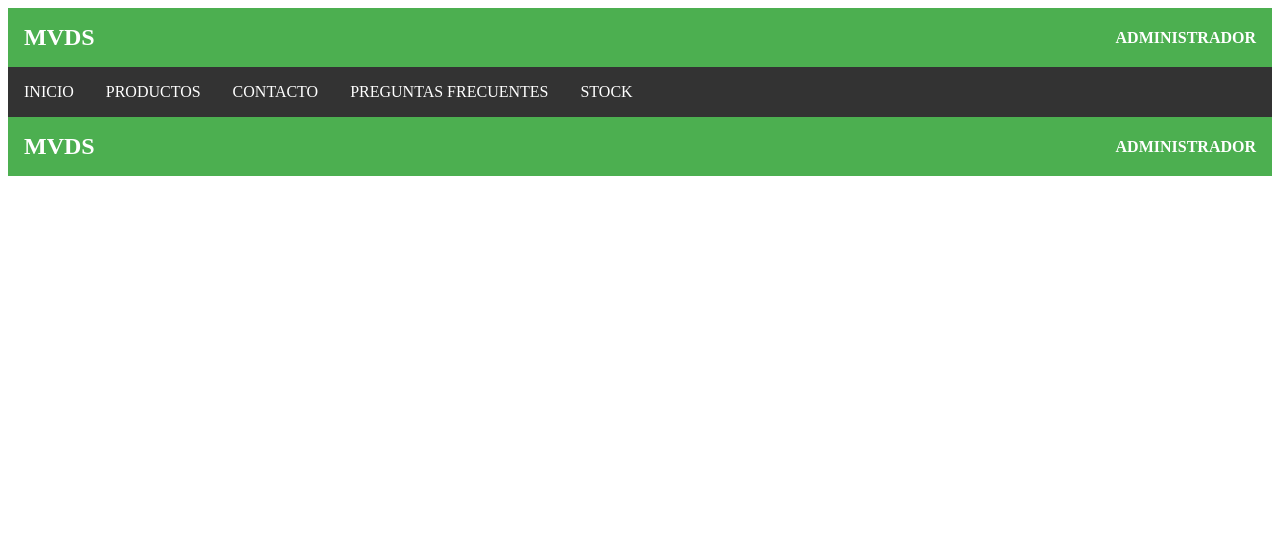
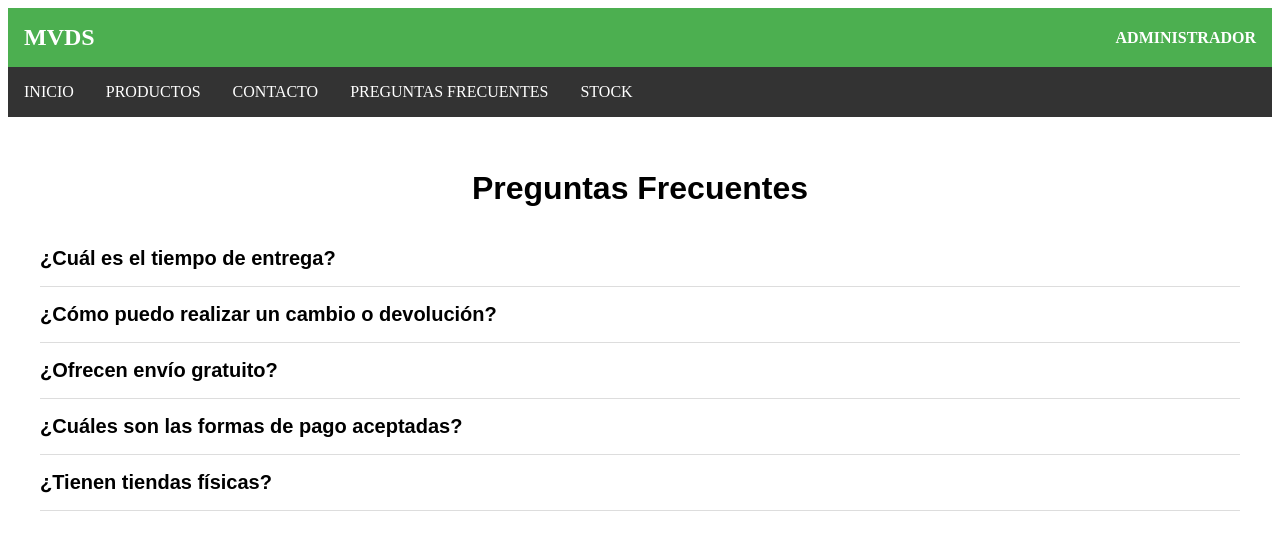
Before and after one commit to FedeRom28/tpifinal, a React (Vite) app: page /preguntas-frecuentes in a window 1280 px wide. Shown: the top 550 px of the page. Built offline with nearby package versions, Linux system fonts and the light colour scheme.

Commit message:
se hiciero cambios en preguntas

```diff
--- a/src/App.jsx
+++ b/src/App.jsx
@@ -9,6 +9,7 @@ import Modal from "./componentes/Modal";
 import LoginForm from "./componentes/LoginForm";
 import Stock from './componentes/Stock';
 import Inicio from './componentes/Inicio';
+import Preguntas from './componentes/preguntas'; // Importa el componente Preguntas
 
 const App = () => {
   const [searchTerm, setSearchTerm] = React.useState('');
@@ -31,7 +32,7 @@ const App = () => {
             <Route path="/stock" element={<Stock />} />
             <Route path="/productos" element={<ProductTable />} />
             <Route path="/contacto" element={<Modal />} />
-            <Route path="/preguntas-frecuentes" element={<Header />} />
+            <Route path="/preguntas-frecuentes" element={<Preguntas />} /> {/* Ruta para Preguntas */}
             <Route path="*" element={<Navigate to="/" />} />
           </Routes>
         </main>
--- a/src/componentes/preguntas.css
+++ b/src/componentes/preguntas.css
@@ -1,52 +1,34 @@
-/* General styles for the Preguntas component */
-.preguntas-container {
-    display: flex;
-    flex-direction: column;
-    min-height: 100vh;
+/* Estilos generales para el componente Preguntas */
+.preguntas-contenedor {
+    padding: 2rem;
+    font-family: Arial, sans-serif;
   }
 
-  .preguntas-main {
-    flex: 1;
-  }
-
-  .preguntas-content {
-    display: flex;
-    gap: 2rem;
-    padding: 2rem;
-  }
-
-  .preguntas-list {
-    flex: 1;
-  }
-
-  .preguntas-title {
+  .preguntas-titulo {
     font-size: 2rem;
     font-weight: bold;
     margin-bottom: 1.5rem;
+    text-align: center;
   }
 
-  /* Accordion styles */
-  .accordion {
-    width: 100%;
-  }
-
-  .accordion-item {
+  /* Estilos del ocultar-mostrar */
+  .ocultar-mostrar-item {
     border-bottom: 1px solid #ddd;
     padding: 1rem 0;
-  }
-
-  .accordion-trigger {
-    font-size: 1.25rem;
-    font-weight: bold;
     cursor: pointer;
   }
 
-  .accordion-content {
+  .ocultar-mostrar-trigger {
+    font-size: 1.25rem;
+    font-weight: bold;
+  }
+
+  .ocultar-mostrar-contenido {
     font-size: 1rem;
     padding-top: 0.5rem;
     display: none;
   }
 
-  .accordion-item.active .accordion-content {
+  .ocultar-mostrar-item.activo .ocultar-mostrar-contenido {
     display: block;
   }
--- a/src/componentes/preguntas.jsx
+++ b/src/componentes/preguntas.jsx
@@ -1,64 +1,52 @@
 // Preguntas.jsx
 
-import React from 'react';
+import React, { useState } from 'react';
 import './Preguntas.css';
 
-const Preguntas = () => {
-  const faqs = [
-    {
-      question: "¿Cuál es el tiempo de entrega?",
-      answer: "El tiempo de entrega estándar es de 3 a 5 días hábiles. Para zonas remotas, puede tomar hasta 7 días hábiles."
-    },
-    {
-      question: "¿Cómo puedo realizar un cambio o devolución?",
-      answer: "Puedes solicitar un cambio o devolución dentro de los 30 días posteriores a la compra. El producto debe estar sin usar y en su empaque original."
-    },
-    {
-      question: "¿Ofrecen envío gratuito?",
-      answer: "Sí, ofrecemos envío gratuito en compras superiores a $50.000."
-    },
-    {
-      question: "¿Cuáles son las formas de pago aceptadas?",
-      answer: "Aceptamos tarjetas de crédito, débito, transferencias bancarias y PayPal."
-    },
-    {
-      question: "¿Tienen tiendas físicas?",
-      answer: "Sí, contamos con tiendas físicas en las principales ciudades. Puedes encontrar la ubicación más cercana en nuestra sección de 'Tiendas'."
-    }
-  ];
+function Preguntas() {
+  const [indiceActivo, setIndiceActivo] = useState(null);
 
-  const toggleAccordion = (index) => {
-    const items = document.querySelectorAll('.accordion-item');
-    items.forEach((item, i) => {
-      if (i === index) {
-        item.classList.toggle('active');
-      } else {
-        item.classList.remove('active');
-      }
-    });
+  const toggleOcultarMostrar = (indice) => {
+    setIndiceActivo(indiceActivo === indice ? null : indice);
   };
 
   return (
-    <div className="preguntas-container">
-      <SiteHeader />
-      <main className="preguntas-main">
-        <div className="preguntas-content">
-          <CategoriesSidebar />
-          <div className="preguntas-list">
-            <h1 className="preguntas-title">Preguntas Frecuentes</h1>
-            <div className="accordion">
-              {faqs.map((faq, index) => (
-                <div className="accordion-item" key={index} onClick={() => toggleAccordion(index)}>
-                  <div className="accordion-trigger">{faq.question}</div>
-                  <div className="accordion-content">{faq.answer}</div>
-                </div>
-              ))}
-            </div>
+    <div className="preguntas-contenedor">
+      <h1 className="preguntas-titulo">Preguntas Frecuentes</h1>
+      <div className="ocultar-mostrar">
+        <div className={`ocultar-mostrar-item ${indiceActivo === 0 ? 'activo' : ''}`} onClick={() => toggleOcultarMostrar(0)}>
+          <div className="ocultar-mostrar-trigger">¿Cuál es el tiempo de entrega?</div>
+          <div className="ocultar-mostrar-contenido">
+            El tiempo de entrega estándar es de 3 a 5 días hábiles. Para zonas remotas, puede tomar hasta 7 días hábiles.
           </div>
         </div>
-      </main>
+        <div className={`ocultar-mostrar-item ${indiceActivo === 1 ? 'activo' : ''}`} onClick={() => toggleOcultarMostrar(1)}>
+          <div className="ocultar-mostrar-trigger">¿Cómo puedo realizar un cambio o devolución?</div>
+          <div className="ocultar-mostrar-contenido">
+            Puedes solicitar un cambio o devolución dentro de los 30 días posteriores a la compra. El producto debe estar sin usar y en su empaque original.
+          </div>
+        </div>
+        <div className={`ocultar-mostrar-item ${indiceActivo === 2 ? 'activo' : ''}`} onClick={() => toggleOcultarMostrar(2)}>
+          <div className="ocultar-mostrar-trigger">¿Ofrecen envío gratuito?</div>
+          <div className="ocultar-mostrar-contenido">
+            Sí, ofrecemos envío gratuito en compras superiores a $50.000.
+          </div>
+        </div>
+        <div className={`ocultar-mostrar-item ${indiceActivo === 3 ? 'activo' : ''}`} onClick={() => toggleOcultarMostrar(3)}>
+          <div className="ocultar-mostrar-trigger">¿Cuáles son las formas de pago aceptadas?</div>
+          <div className="ocultar-mostrar-contenido">
+            Aceptamos tarjetas de crédito, débito, transferencias bancarias y PayPal.
+          </div>
+        </div>
+        <div className={`ocultar-mostrar-item ${indiceActivo === 4 ? 'activo' : ''}`} onClick={() => toggleOcultarMostrar(4)}>
+          <div className="ocultar-mostrar-trigger">¿Tienen tiendas físicas?</div>
+          <div className="ocultar-mostrar-contenido">
+            Sí, contamos con tiendas físicas en las principales ciudades. Puedes encontrar la ubicación más cercana en nuestra sección de 'Tiendas'.
+          </div>
+        </div>
+      </div>
     </div>
   );
-};
+}
 
 export default Preguntas;
```
